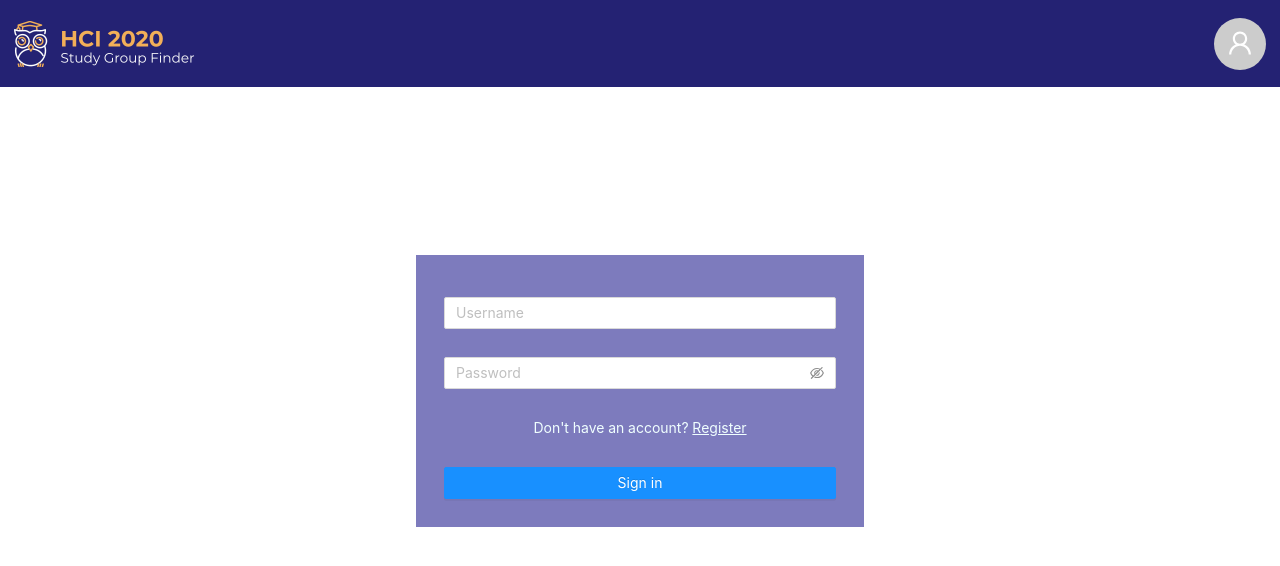
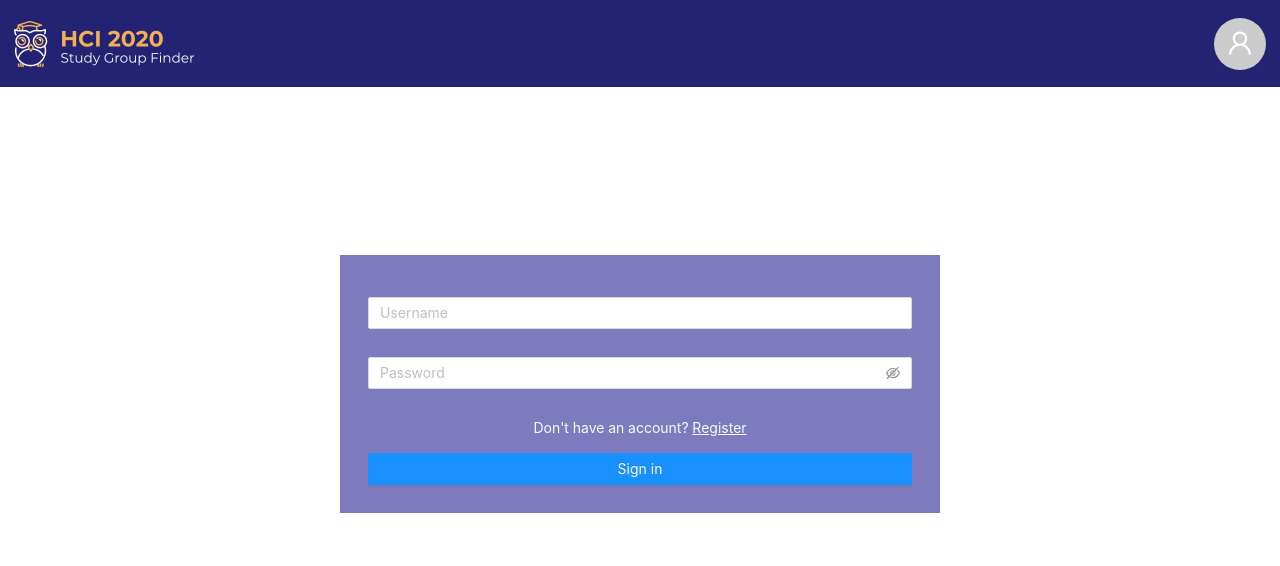
Before and after one commit to theanh226/hci2020, a Next.js app: page /login in a window 1280 px wide. Shown: the top 566 px of the page. Built offline with nearby package versions, Linux system fonts and the light colour scheme.

Commit message:
login-page

```diff
--- a/pages/login/Login.module.css
+++ b/pages/login/Login.module.css
@@ -1,6 +1,6 @@
 
 .login {
-    width:35%;
+    width:600px;
     background-color: #7d7bbd;
     padding: 2em;
     margin: auto;
@@ -10,13 +10,12 @@
 }
 
 .input{
-    padding: 1em 0;
+    margin: 1em 0;
 }
 
 .register{
-    padding: 1em 0;
+    margin: 1em 0;
     color: azure;
-
 }
 
 .register a{
--- a/pages/login/index.js
+++ b/pages/login/index.js
@@ -1,6 +1,5 @@
 import React from "react";
-import { Input } from 'antd';
-import { Button } from "antd";
+import { Input,Button } from "antd";
 import Layout from "../../layouts/index";
 import styles from "./Login.module.css";
 
@@ -9,18 +8,12 @@ const LoginPage = () => {
     <Layout>
       <form>
         <div className={styles.login}>
-          <div className={styles.input}>
-            <Input placeholder="Username" />
-          </div>
-          <div className={styles.input}>
-            <Input.Password placeholder="Password" />
-          </div>
+          <Input placeholder="Username" className={styles.input}/>
+          <Input.Password placeholder="Password" className={styles.input}/>
           <div className={styles.register}>
             <p>Don't have an account? <a href="#" >Register</a></p>
           </div>
-          <div className={styles.signin}>
-            <Button type="primary" block>Sign in</Button>
-          </div>
+          <Button type="primary" block>Sign in</Button>
         </div>
       </form>
     </Layout>
```
